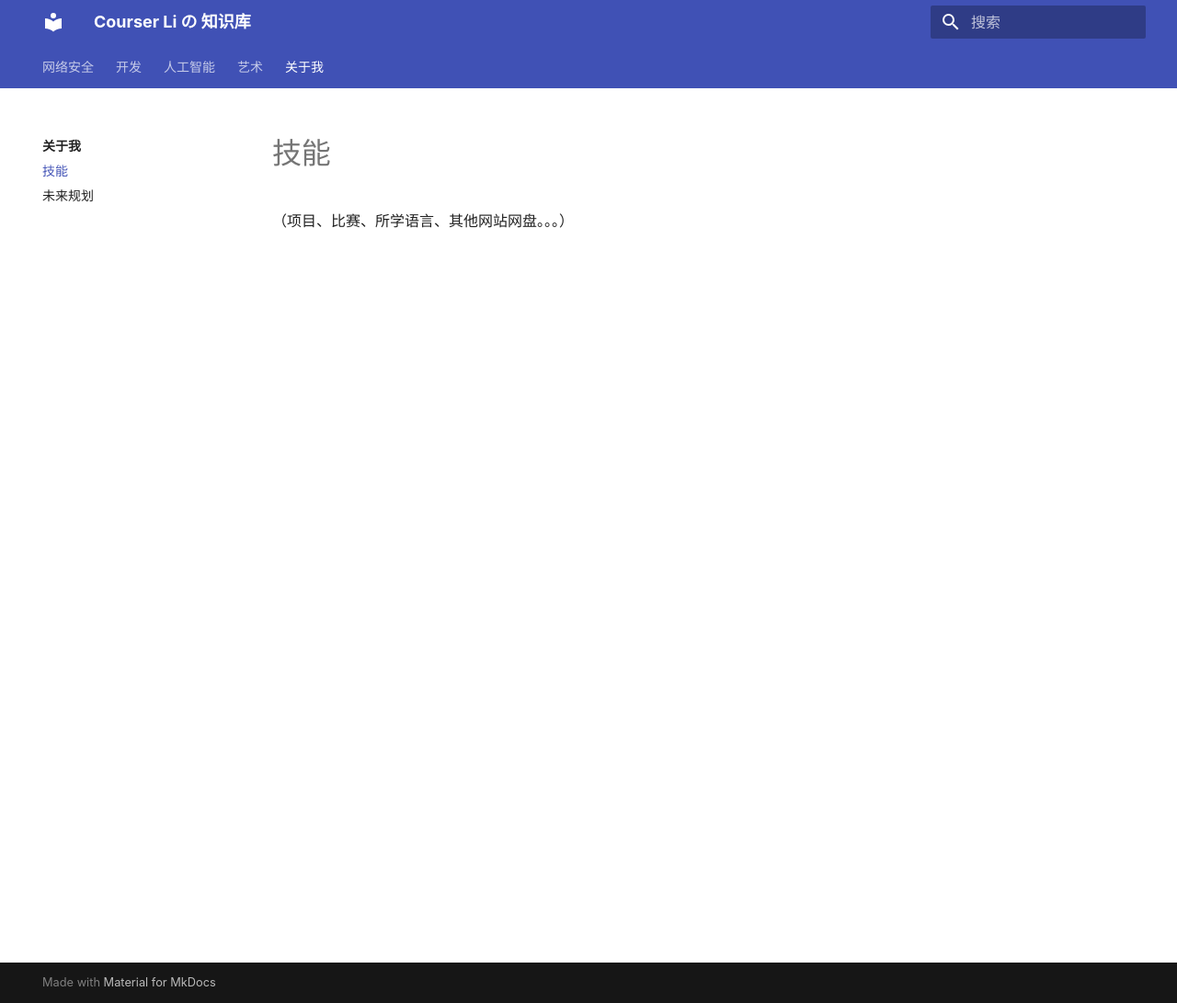
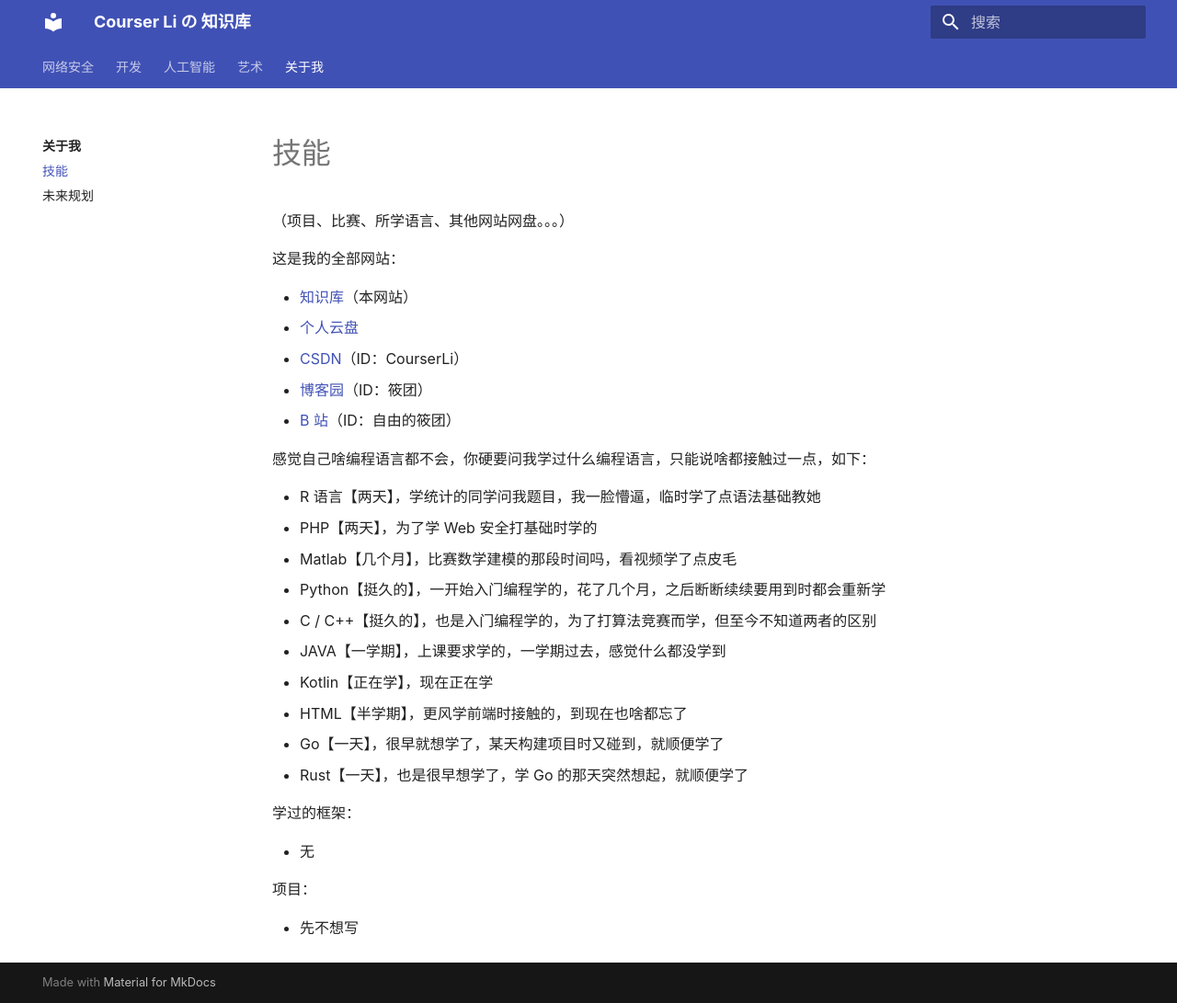
Before and after one commit to CourserLi/Knowledge-Base, an MkDocs documentation site: the page built from docs/关于我/技能/index.md, in a window 1280 px wide and 1091 px high. Shown: the whole window at 92% size. Built offline with MkDocs 1.6.1 and Material for MkDocs 9.7.7, drawn with Linux system fonts in a browser that asks for light colours.

Commit message:
Update index.md
浅浅地更新一下技能

```diff
--- a/docs/关于我/技能/index.md
+++ b/docs/关于我/技能/index.md
@@ -1,3 +1,38 @@
 # 技能
 
 （项目、比赛、所学语言、其他网站网盘。。。）
+
+这是我的全部网站：
+
+- [知识库](https://courserli.github.io/Knowledge-Base/)（本网站）
+- [个人云盘](https://pan.courserli.workers.dev/0:/)
+- [CSDN](https://blog.csdn.net/CourserLi)（ID：CourserLi）
+- [博客园](https://www.cnblogs.com/CourserLi/p/15801973.html)（ID：筱团）
+- [B 站](https://www.bilibili.com/)（ID：自由的筱团）
+
+
+
+感觉自己啥编程语言都不会，你硬要问我学过什么编程语言，只能说啥都接触过一点，如下：
+
+- R 语言【两天】，学统计的同学问我题目，我一脸懵逼，临时学了点语法基础教她
+- PHP【两天】，为了学 Web 安全打基础时学的
+- Matlab【几个月】，比赛数学建模的那段时间吗，看视频学了点皮毛
+- Python【挺久的】，一开始入门编程学的，花了几个月，之后断断续续要用到时都会重新学
+- C / C++【挺久的】，也是入门编程学的，为了打算法竞赛而学，但至今不知道两者的区别
+- JAVA【一学期】，上课要求学的，一学期过去，感觉什么都没学到
+- Kotlin【正在学】，现在正在学
+- HTML【半学期】，更风学前端时接触的，到现在也啥都忘了
+- Go【一天】，很早就想学了，某天构建项目时又碰到，就顺便学了
+- Rust【一天】，也是很早想学了，学 Go 的那天突然想起，就顺便学了
+
+
+
+学过的框架：
+
+- 无
+
+
+
+项目：
+
+- 先不想写
```
